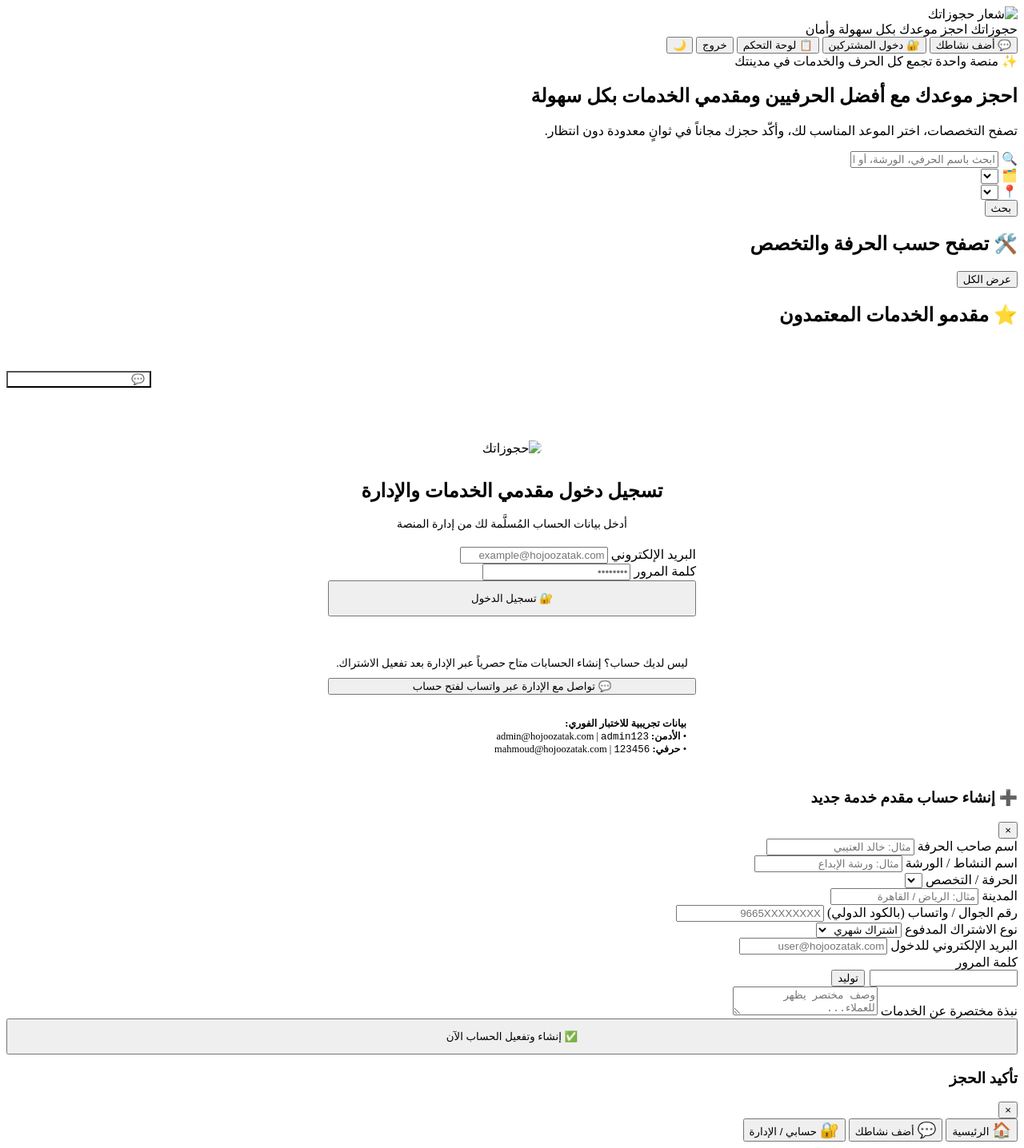
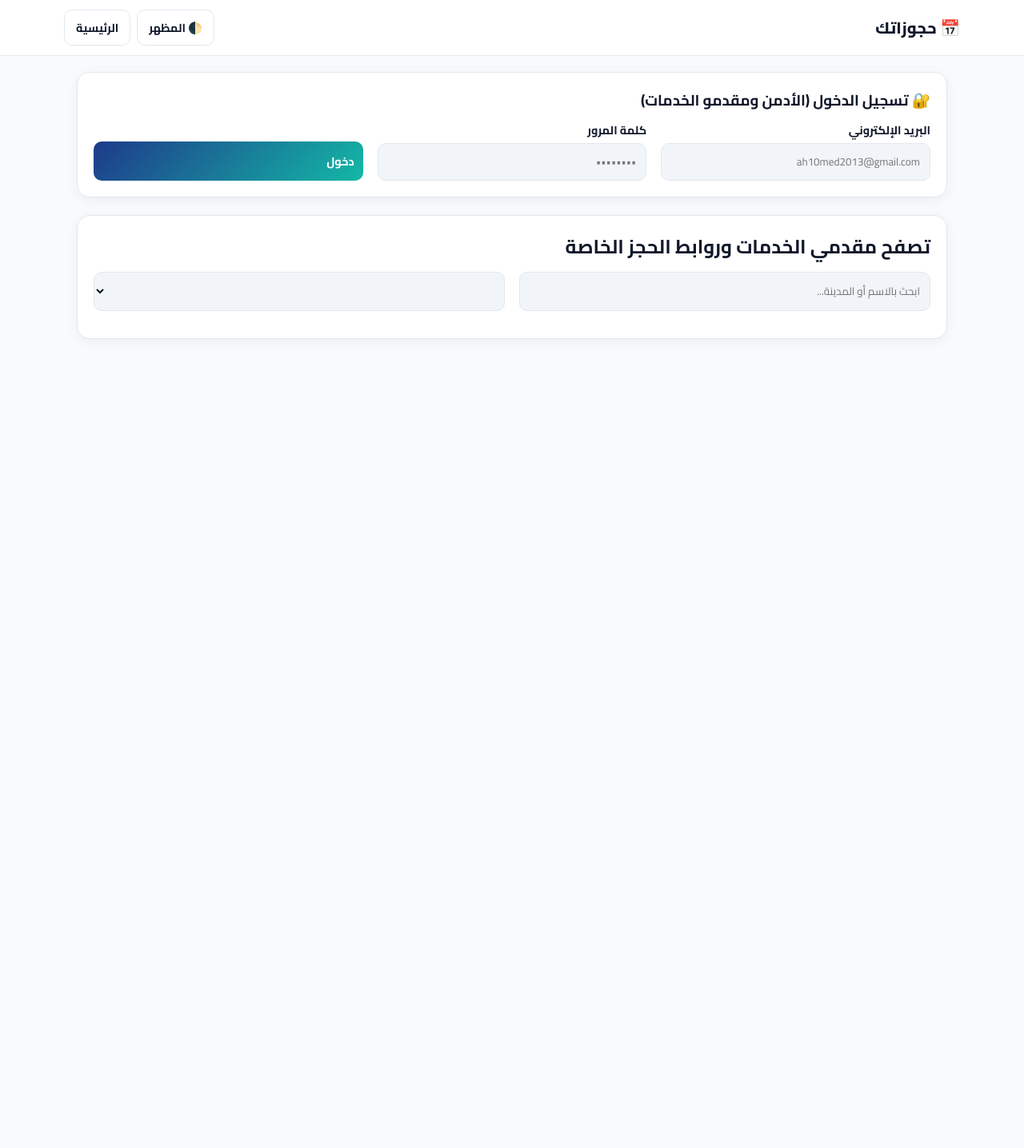
Before and after one commit to AH1310/hojozatk, a plain HTML site: page index.html in a window 1280 px wide. Shown: the whole page at 80% size. After the commit the page ends 800 px from the top, so only its background shows below. Drawn offline with nearby package versions, Linux system fonts and the light colour scheme.

Commit message:
Update index.html

```diff
--- a/index.html
+++ b/index.html
@@ -3,252 +3,206 @@
 <head>
   <meta charset="UTF-8" />
   <meta name="viewport" content="width=device-width, initial-scale=1.0" />
-  <meta name="theme-color" content="#1E3A8A" />
-  <title>حجوزاتك | منصة الحجوزات والخدمات الشاملة</title>
-  <link rel="manifest" href="./manifest.json" />
-  <link rel="icon" type="image/png" href="./assets/icons/favicon.png" />
-  <link rel="apple-touch-icon" href="./assets/icons/icon-192.png" />
+  <title>حجوزاتك | منصة الحجوزات والروابط الخاصة</title>
   <link rel="preconnect" href="https://fonts.googleapis.com" />
   <link rel="preconnect" href="https://fonts.gstatic.com" crossorigin />
   <link href="https://fonts.googleapis.com/css2?family=Cairo:wght@400;600;700;800&display=swap" rel="stylesheet" />
-  <link rel="stylesheet" href="./css/style.css" />
+  <style>
+    :root {
+      --primary: #1e3a8a;
+      --teal: #14b8a6;
+      --accent: #10b981;
+      --danger: #ef4444;
+      --bg: #f8fafc;
+      --surface: #ffffff;
+      --surface-alt: #f1f5f9;
+      --text: #0f172a;
+      --text-muted: #64748b;
+      --border: #e2e8f0;
+    }
+    [data-theme="dark"] {
+      --bg: #0b1120;
+      --surface: #1e293b;
+      --surface-alt: #0f172a;
+      --text: #f8fafc;
+      --text-muted: #94a3b8;
+      --border: #334155;
+    }
+    * { box-sizing: border-box; margin: 0; padding: 0; font-family: 'Cairo', sans-serif; }
+    body { background: var(--bg); color: var(--text); line-height: 1.6; }
+    .container { max-width: 1120px; margin: 0 auto; padding: 20px 16px; }
+    .navbar { background: var(--surface); border-bottom: 1px solid var(--border); padding: 12px 16px; position: sticky; top: 0; z-index: 50; }
+    .nav-row { max-width: 1120px; margin: 0 auto; display: flex; justify-content: space-between; align-items: center; gap: 10px; flex-wrap: wrap; }
+    .btn { padding: 8px 14px; border-radius: 10px; border: none; font-weight: 700; cursor: pointer; font-size: 0.9rem; display: inline-flex; align-items: center; gap: 6px; }
+    .btn-primary { background: linear-gradient(135deg, var(--primary), var(--teal)); color: #fff; }
+    .btn-accent { background: var(--accent); color: #fff; }
+    .btn-danger { background: var(--danger); color: #fff; }
+    .btn-outline { background: transparent; border: 1.5px solid var(--border); color: var(--text); }
+    .card { background: var(--surface); border: 1px solid var(--border); border-radius: 16px; padding: 20px; box-shadow: 0 4px 16px rgba(15,23,42,0.05); }
+    .grid-2 { display: grid; grid-template-columns: repeat(auto-fit, minmax(300px, 1fr)); gap: 18px; }
+    .providers-grid { display: grid; grid-template-columns: repeat(auto-fill, minmax(280px, 1fr)); gap: 16px; margin-top: 14px; }
+    .provider-card { background: var(--surface); border: 1px solid var(--border); border-radius: 14px; padding: 16px; }
+    .form-group { margin-bottom: 12px; }
+    .form-group label { display: block; font-weight: 700; margin-bottom: 5px; font-size: 0.9rem; }
+    .form-control { width: 100%; padding: 10px 12px; border-radius: 10px; border: 1.5px solid var(--border); background: var(--surface-alt); color: var(--text); }
+    .slots-grid { display: grid; grid-template-columns: repeat(auto-fill, minmax(100px, 1fr)); gap: 8px; }
+    .slot-btn { padding: 8px; border-radius: 8px; border: 1px solid var(--border); background: var(--surface-alt); color: var(--text); cursor: pointer; font-weight: 700; }
+    .slot-btn.selected { background: var(--teal); color: #fff; border-color: var(--teal); }
+    .slot-btn:disabled { opacity: 0.35; cursor: not-allowed; text-decoration: line-through; }
+    .table-wrap { overflow-x: auto; }
+    table { width: 100%; border-collapse: collapse; min-width: 600px; }
+    th, td { padding: 10px 12px; border-bottom: 1px solid var(--border); text-align: right; font-size: 0.88rem; }
+    .badge { padding: 3px 9px; border-radius: 99px; font-size: 0.78rem; font-weight: 700; }
+    .badge-success { background: rgba(16,185,129,0.15); color: #059669; }
+    .badge-danger { background: rgba(239,68,68,0.15); color: #dc2626; }
+    .hidden { display: none !important; }
+    .toast { position: fixed; bottom: 20px; left: 20px; background: #0f172a; color: #fff; padding: 12px 18px; border-radius: 10px; z-index: 200; display: none; font-weight: 700; }
+    .toast.show { display: block; }
+  </style>
 </head>
 <body>
-
-  <!-- Navbar -->
   <header class="navbar">
-    <div class="container nav-inner">
-      <div class="brand" onclick="navigateTo('home')">
-        <img src="./assets/logo.jpg" alt="شعار حجوزاتك" />
-        <div>
-          <span class="brand-title">حجوزاتك</span>
-          <span class="brand-sub">احجز موعدك بكل سهولة وأمان</span>
-        </div>
-      </div>
-
-      <div class="nav-actions">
-        <button class="btn btn-outline btn-sm desktop-only" onclick="openAdminWhatsApp()">💬 أضف نشاطك</button>
-        <button class="btn btn-primary btn-sm" id="navLoginBtn" onclick="navigateTo('login')">🔐 دخول المشتركين</button>
-        <button class="btn btn-accent btn-sm hidden" id="navDashboardBtn" onclick="goToDashboard()">📋 لوحة التحكم</button>
-        <button class="btn btn-outline btn-sm hidden" id="navLogoutBtn" onclick="handleLogout()">خروج</button>
-        <button class="icon-btn" id="themeToggleBtn" onclick="toggleTheme()" title="تبديل المظهر">🌙</button>
+    <div class="nav-row">
+      <div style="font-weight:800; font-size:1.25rem; cursor:pointer;" onclick="showPanel('marketplacePanel')">📅 حجوزاتك</div>
+      <div style="display:flex; gap:8px; align-items:center;">
+        <button class="btn btn-outline" onclick="toggleTheme()">🌓 المظهر</button>
+        <button class="btn btn-outline" onclick="showPanel('marketplacePanel')">الرئيسية</button>
       </div>
     </div>
   </header>
 
-  <!-- VIEW 1: HOME (PUBLIC MARKETPLACE) -->
-  <main id="view-home" class="view-section">
-    <section class="hero">
-      <div class="container hero-content">
-        <span class="hero-badge">✨ منصة واحدة تجمع كل الحرف والخدمات في مدينتك</span>
-        <h1>احجز موعدك مع أفضل الحرفيين ومقدمي الخدمات بكل سهولة</h1>
-        <p>تصفح التخصصات، اختر الموعد المناسب لك، وأكّد حجزك مجاناً في ثوانٍ معدودة دون انتظار.</p>
+  <div class="container">
+    <!-- قسم الدخول المباشر للأدمن ومقدمي الخدمات من الصفحة الرئيسية -->
+    <div class="card" style="margin-bottom:22px;">
+      <div id="indexAuthBox">
+        <h3 style="margin-bottom:10px;">🔐 تسجيل الدخول (الأدمن ومقدمو الخدمات)</h3>
+        <form onsubmit="handleIndexLogin(event)" class="grid-2" style="align-items:end;">
+          <div class="form-group" style="margin-bottom:0;">
+            <label>البريد الإلكتروني</label>
+            <input type="email" id="authEmail" class="form-control" placeholder="ah10med2013@gmail.com" required />
           </div>
-    </section>
-
-    <div class="container">
-      <!-- Search Bar -->
-      <div class="search-bar">
-        <div class="search-field">
-          <span>🔍</span>
-          <input type="text" id="searchInput" placeholder="ابحث باسم الحرفي، الورشة، أو الخدمة..." oninput="applySearch()" />
+          <div class="form-group" style="margin-bottom:0;">
+            <label>كلمة المرور</label>
+            <input type="password" id="authPassword" class="form-control" placeholder="••••••••" required />
           </div>
-        <div class="search-field">
-          <span>🗂️</span>
-          <select id="filterCategory" onchange="applySearch()"></select>
+          <div>
+            <button type="submit" class="btn btn-primary" style="width:100%; padding:11px;">دخول</button>
           </div>
-        <div class="search-field">
-          <span>📍</span>
-          <select id="filterCity" onchange="applySearch()"></select>
-        </div>
-        <button class="btn btn-primary" onclick="applySearch()">بحث</button>
+        </form>
       </div>
 
-      <!-- Categories -->
-      <section class="section">
-        <div class="section-header">
-          <h2 class="section-title">🛠️ تصفح حسب الحرفة والتخصص</h2>
-          <button class="btn btn-outline btn-sm" onclick="resetFilters()">عرض الكل</button>
-        </div>
-        <div class="categories-grid" id="categoriesGrid"></div>
-      </section>
-
-      <!-- Providers List -->
-      <section class="section">
-        <div class="section-header">
-          <h2 class="section-title">⭐ مقدمو الخدمات المعتمدون <span id="providersCountLabel" style="font-size:0.95rem; color:var(--text-muted); font-weight:600;"></span></h2>
-        </div>
-        <div class="providers-grid" id="providersGrid"></div>
-      </section>
-
-      <!-- CTA Banner for Providers -->
-      <section class="section">
-        <div class="card" style="background: linear-gradient(135deg, var(--primary), var(--teal)); color:#fff; display:flex; align-items:center; justify-content:space-between; flex-wrap:wrap; gap:16px;">
-          <div>
-            <h3 style="font-size:1.3rem; margin-bottom:4px;">هل لديك حرفة أو نشاط تجاري وتريد استقبال حجوزات العملاء؟</h3>
-            <p style="opacity:0.9; font-size:0.95rem;">انضم الآن إلى منصة حجوزاتك واحصل على صفحة خاصة ولوحة إدارة مواعيد متكاملة.</p>
-          </div>
-          <button class="btn" style="background:#fff; color:var(--primary); font-weight:800;" onclick="openAdminWhatsApp()">💬 تواصل مع الإدارة للاشتراك</button>
-        </div>
-      </section>
-    </div>
-  </main>
-
-  <!-- VIEW 2: PROVIDER DETAIL & DIRECT BOOKING -->
-  <section id="view-provider-detail" class="view-section hidden">
-    <div class="container section" id="providerDetailContainer"></div>
-  </section>
-
-  <!-- VIEW 3: LOGIN ONLY (NO PUBLIC SIGNUP) -->
-  <section id="view-login" class="view-section hidden">
-    <div class="container section" style="max-width:460px; margin:30px auto;">
-      <div class="card">
-        <div style="text-align:center; margin-bottom:20px;">
-          <img src="./assets/logo.jpg" alt="حجوزاتك" style="width:68px; height:68px; border-radius:16px; margin-bottom:10px;" />
-          <h2>تسجيل دخول مقدمي الخدمات والإدارة</h2>
-          <p style="color:var(--text-muted); font-size:0.88rem;">أدخل بيانات الحساب المُسلَّمة لك من إدارة المنصة</p>
-        </div>
-
-        <form onsubmit="handleLogin(event)">
-          <div class="form-group">
-            <label>البريد الإلكتروني</label>
-            <input type="email" class="form-control" id="loginEmail" placeholder="example@hojoozatak.com" required />
-          </div>
-          <div class="form-group">
-            <label>كلمة المرور</label>
-            <input type="password" class="form-control" id="loginPassword" placeholder="••••••••" required />
-          </div>
-          <button type="submit" class="btn btn-primary" style="width:100%; padding:13px;">🔐 تسجيل الدخول</button>
-        </form>
-
-        <div style="margin-top:20px; padding-top:16px; border-top:1px solid var(--border); text-align:center;">
-          <p style="font-size:0.86rem; color:var(--text-muted); margin-bottom:10px;">
-            ليس لديك حساب؟ إنشاء الحسابات متاح حصرياً عبر الإدارة بعد تفعيل الاشتراك.
-          </p>
-          <button class="btn btn-accent btn-sm" style="width:100%;" onclick="openAdminWhatsApp()">
-            💬 تواصل مع الإدارة عبر واتساب لفتح حساب
-          </button>
-        </div>
-
-        <!-- Quick Demo Credentials Hint -->
-        <div style="margin-top:16px; background:var(--surface-alt); padding:12px; border-radius:10px; font-size:0.78rem; color:var(--text-muted);">
-          <strong>بيانات تجريبية للاختبار الفوري:</strong><br/>
-          • <strong>الأدمن:</strong> admin@hojoozatak.com | <code>admin123</code><br/>
-          • <strong>حرفي:</strong> mahmoud@hojoozatak.com | <code>123456</code>
-        </div>
-      </div>
-    </div>
-  </section>
-
-  <!-- VIEW 4: PROVIDER DASHBOARD -->
-  <section id="view-provider-dashboard" class="view-section hidden">
-    <div class="container section" id="providerDashContainer"></div>
-  </section>
-
-  <!-- VIEW 5: SUPER ADMIN DASHBOARD -->
-  <section id="view-admin-dashboard" class="view-section hidden">
-    <div class="container section" id="adminDashContainer"></div>
-  </section>
-
-  <!-- MODAL: CREATE PROVIDER ACCOUNT (ADMIN ONLY) -->
-  <div class="modal-backdrop" id="createProviderModal">
-    <div class="modal">
-      <div class="modal-header">
-        <h3>➕ إنشاء حساب مقدم خدمة جديد</h3>
-        <button class="icon-btn" onclick="closeModal('createProviderModal')">×</button>
-      </div>
-      <form onsubmit="createProviderAccount(event)">
-        <div class="form-grid">
-          <div class="form-group">
-            <label>اسم صاحب الحرفة</label>
-            <input type="text" class="form-control" id="newProvName" placeholder="مثال: خالد العتيبي" required />
-          </div>
-          <div class="form-group">
-            <label>اسم النشاط / الورشة</label>
-            <input type="text" class="form-control" id="newProvBusiness" placeholder="مثال: ورشة الإبداع" required />
-          </div>
-        </div>
-
-        <div class="form-grid">
-          <div class="form-group">
-            <label>الحرفة / التخصص</label>
-            <select class="form-control" id="newProvCategory" required></select>
-          </div>
-          <div class="form-group">
-            <label>المدينة</label>
-            <input type="text" class="form-control" id="newProvCity" placeholder="مثال: الرياض / القاهرة" required />
-          </div>
-        </div>
-
-        <div class="form-grid">
-          <div class="form-group">
-            <label>رقم الجوال / واتساب (بالكود الدولي)</label>
-            <input type="text" class="form-control" id="newProvPhone" placeholder="9665XXXXXXXX" required />
-          </div>
-          <div class="form-group">
-            <label>نوع الاشتراك المدفوع</label>
-            <select class="form-control" id="newProvPlan">
-              <option value="شهري">اشتراك شهري</option>
-              <option value="ربع سنوي">اشتراك 3 أشهر</option>
-              <option value="سنوي">اشتراك سنوي</option>
-            </select>
-          </div>
-        </div>
-
-        <div class="form-grid">
-          <div class="form-group">
-            <label>البريد الإلكتروني للدخول</label>
-            <input type="email" class="form-control" id="newProvEmail" placeholder="user@hojoozatak.com" required />
-          </div>
-          <div class="form-group">
-            <label>كلمة المرور</label>
-            <div style="display:flex; gap:6px;">
-              <input type="text" class="form-control" id="newProvPassword" required />
-              <button type="button" class="btn btn-outline btn-sm" onclick="generateRandomPassword()">توليد</button>
+      <div id="indexLoggedBox" class="hidden" style="display:flex; justify-content:space-between; align-items:center; flex-wrap:wrap; gap:10px;">
+        <div id="loggedUserLabel" style="font-weight:800;"></div>
+        <div style="display:flex; gap:8px;">
+          <button id="openDashboardBtn" class="btn btn-accent" onclick="openMyDashboard()">فتح لوحة التحكم</button>
+          <button class="btn btn-danger" onclick="handleLogout()">خروج</button>
         </div>
       </div>
     </div>
 
+    <!-- 1. واجهة المنصة العامة -->
+    <section id="marketplacePanel">
+      <div class="card">
+        <h2 style="margin-bottom:12px;">تصفح مقدمي الخدمات وروابط الحجز الخاصة</h2>
+        <div class="grid-2">
+          <input type="text" id="filterSearch" class="form-control" placeholder="ابحث بالاسم أو المدينة..." oninput="renderProvidersList()" />
+          <select id="filterCat" class="form-control" onchange="renderProvidersList()"></select>
+        </div>
+        <div id="providersList" class="providers-grid"></div>
+      </div>
+    </section>
+
+    <!-- 2. صفحة حجز خاصة بمقدم خدمة واحد عبر ?p=slug -->
+    <section id="privateBookingPanel" class="hidden">
+      <div id="privateBookingContainer"></div>
+    </section>
+
+    <!-- 3. لوحة تحكم الأدمن (ah10med2013@gmail.com) -->
+    <section id="adminPanel" class="hidden">
+      <div class="grid-2" style="margin-bottom:18px;">
+        <div class="card">
+          <h3 style="margin-bottom:12px;">➕ إضافة مشترك جديد وتوليد رابط خاص به</h3>
+          <form onsubmit="createProviderRecordByAdmin(event)">
             <div class="form-group">
-          <label>نبذة مختصرة عن الخدمات</label>
-          <textarea class="form-control" id="newProvBio" rows="2" placeholder="وصف مختصر يظهر للعملاء..."></textarea>
+              <label>اسم صاحب النشاط</label>
+              <input type="text" id="newProvName" class="form-control" required />
+            </div>
+            <div class="form-group">
+              <label>اسم النشاط / الحرفة</label>
+              <input type="text" id="newProvBusiness" class="form-control" required />
+            </div>
+            <div class="form-group">
+              <label>الرابط الفريد (Slug بالإنجليزية مثلاً: ali-ac)</label>
+              <input type="text" id="newProvSlug" class="form-control" placeholder="ali-ac" required />
+            </div>
+            <div class="form-group">
+              <label>التصنيف</label>
+              <select id="newProvCat" class="form-control"></select>
+            </div>
+            <div class="form-group">
+              <label>المدينة</label>
+              <input type="text" id="newProvCity" class="form-control" required />
+            </div>
+            <div class="form-group">
+              <label>رقم الجوال / واتساب</label>
+              <input type="text" id="newProvPhone" class="form-control" required />
+            </div>
+            <div class="form-group">
+              <label>البريد الإلكتروني للمشترك</label>
+              <input type="email" id="newProvEmail" class="form-control" required />
+            </div>
+            <div class="form-group">
+              <label>نوع الاشتراك</label>
+              <select id="newProvPlan" class="form-control">
+                <option value="شهري">شهري</option>
+                <option value="ربع سنوي">ربع سنوي</option>
+                <option value="سنوي">سنوي</option>
+              </select>
+            </div>
+            <div class="form-group">
+              <label>نبذة</label>
+              <textarea id="newProvBio" class="form-control" rows="2"></textarea>
+            </div>
+            <button type="submit" class="btn btn-primary" style="width:100%;">إنشاء وتوليد الرابط + QR</button>
+          </form>
         </div>
 
-        <button type="submit" class="btn btn-primary" style="width:100%; padding:13px;">✅ إنشاء وتفعيل الحساب الآن</button>
-      </form>
+        <div class="card">
+          <h3 style="margin-bottom:12px;">📱 QR Code للرابط الخاص الجديد</h3>
+          <div id="adminCreatedQrBox">
+            <p style="color:var(--text-muted);">عند إضافة أي مشترك جديد سيظهر هنا رابطه الخاص و QR Code جاهز للتحميل أو النسخ.</p>
+          </div>
         </div>
       </div>
 
-  <!-- MODAL: BOOKING CONFIRMATION -->
-  <div class="modal-backdrop" id="bookingConfirmModal">
-    <div class="modal">
-      <div class="modal-header">
-        <h3>تأكيد الحجز</h3>
-        <button class="icon-btn" onclick="closeModal('bookingConfirmModal')">×</button>
+      <div class="card table-wrap">
+        <h3 style="margin-bottom:12px;">قائمة المشتركين وروابط الحجز الخاصة بهم</h3>
+        <table>
+          <thead>
+            <tr>
+              <th>النشاط</th>
+              <th>الرابط الخاص</th>
+              <th>الاشتراك</th>
+              <th>الحالة</th>
+              <th>تحكم</th>
+            </tr>
+          </thead>
+          <tbody id="adminProvidersBody"></tbody>
+        </table>
       </div>
-      <div id="bookingConfirmBody"></div>
+    </section>
+
+    <!-- 4. لوحة تحكم مقدم الخدمة -->
+    <section id="providerPanel" class="hidden">
+      <div id="providerDashContent"></div>
+    </section>
   </div>
-  </div>
-
-  <!-- Mobile Bottom Navigation -->
-  <nav class="bottom-nav">
-    <button data-nav="home" class="active" onclick="navigateTo('home')">
-      <span style="font-size:1.2rem;">🏠</span>
-      <span>الرئيسية</span>
-    </button>
-    <button onclick="openAdminWhatsApp()">
-      <span style="font-size:1.2rem;">💬</span>
-      <span>أضف نشاطك</span>
-    </button>
-    <button data-nav="login" onclick="goToDashboard()">
-      <span style="font-size:1.2rem;">🔐</span>
-      <span>حسابي / الإدارة</span>
-    </button>
-  </nav>
 
   <div class="toast" id="toast"></div>
 
-  <script src="./js/data.js"></script>
-  <script src="./js/app.js"></script>
+  <script src="https://cdn.jsdelivr.net/npm/@supabase/supabase-js@2"></script>
+  <script src="./js/supabase-config.js"></script>
+  <script src="./js/qr-helper.js"></script>
+  <script src="./js/supabase-app.js"></script>
 </body>
 </html>
```
Lines whose indentation alone changed are shown as unchanged.
